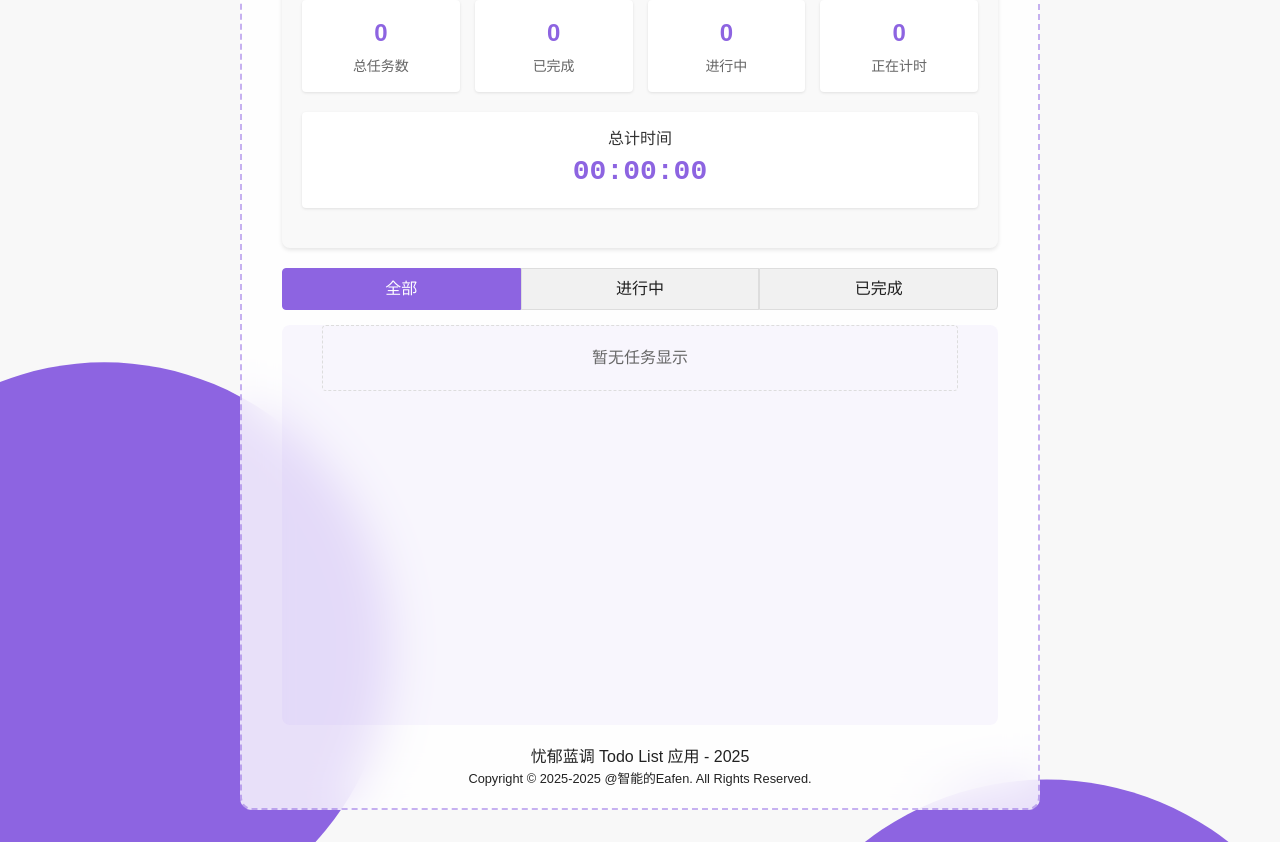
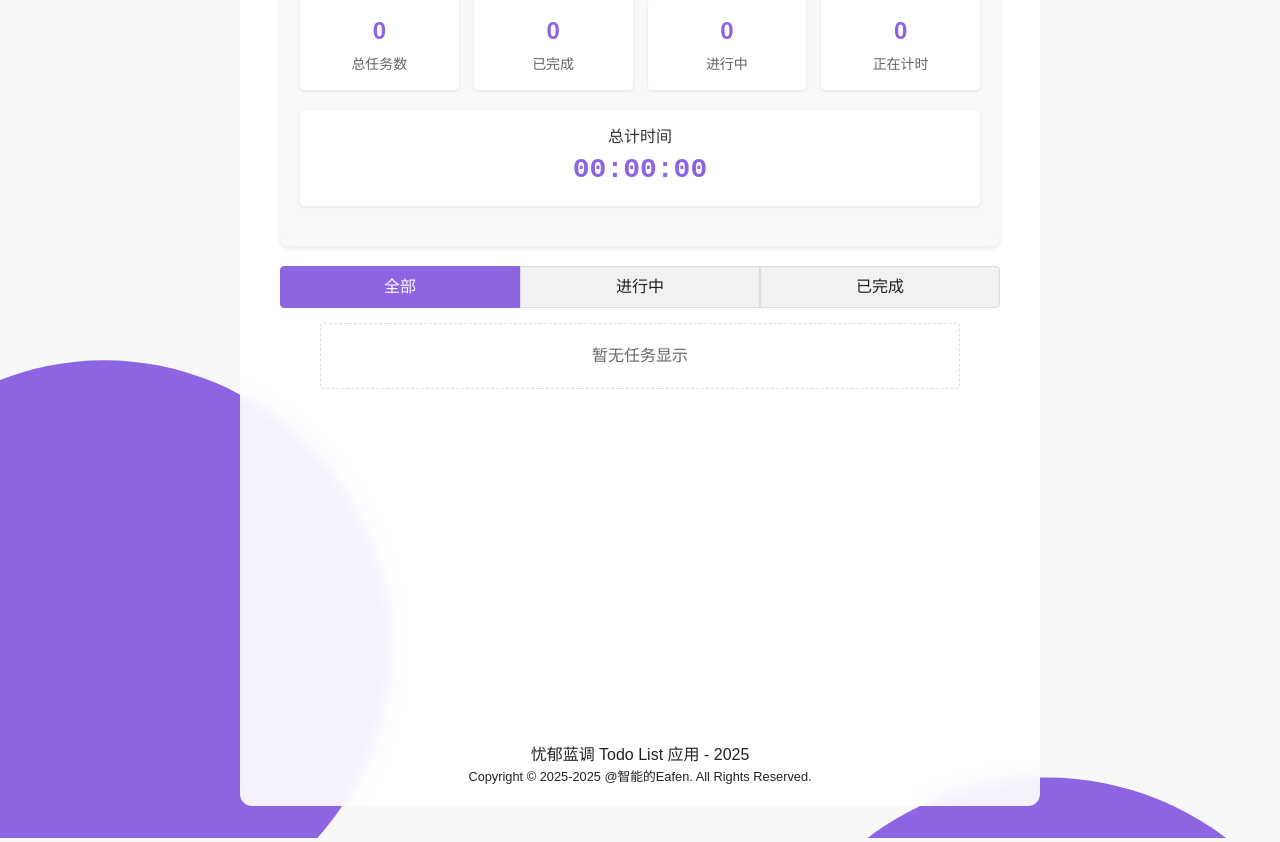
Before and after one commit to EafenQAQ/MOODY-BLUES-Todo, a Vue app: page / in a window 1280 px wide. Shown: the part 258-1100 px from the top of the page. Built offline with nearby package versions, Linux system fonts and the light colour scheme; a web font is replaced by a local one.

Commit message:
去掉边框

```diff
--- a/src/App.vue
+++ b/src/App.vue
@@ -1,5 +1,5 @@
 <template>
-  <div class="container bg-white/80 backdrop-blur-xl border-2 border-dashed border-main/50 rounded-xl">
+  <div class="container bg-white/90 backdrop-blur-sm rounded-xl">
     <header class="app-header">
 
       <div id="title-container"
--- a/src/components/TodoList.vue
+++ b/src/components/TodoList.vue
@@ -31,7 +31,7 @@
             </button>
         </div>
 
-        <div class="todo-container mb-5 bg-main/5 rounded-lg px-10   h-[25rem] w-full">
+        <div class="todo-container mb-5 rounded-lg px-10   h-[25rem] w-full">
             <Transition name="fade" mode="out-in">
                 <div v-if="filteredTodos.length === 0" class="empty-state">
                     暂无任务显示
```
